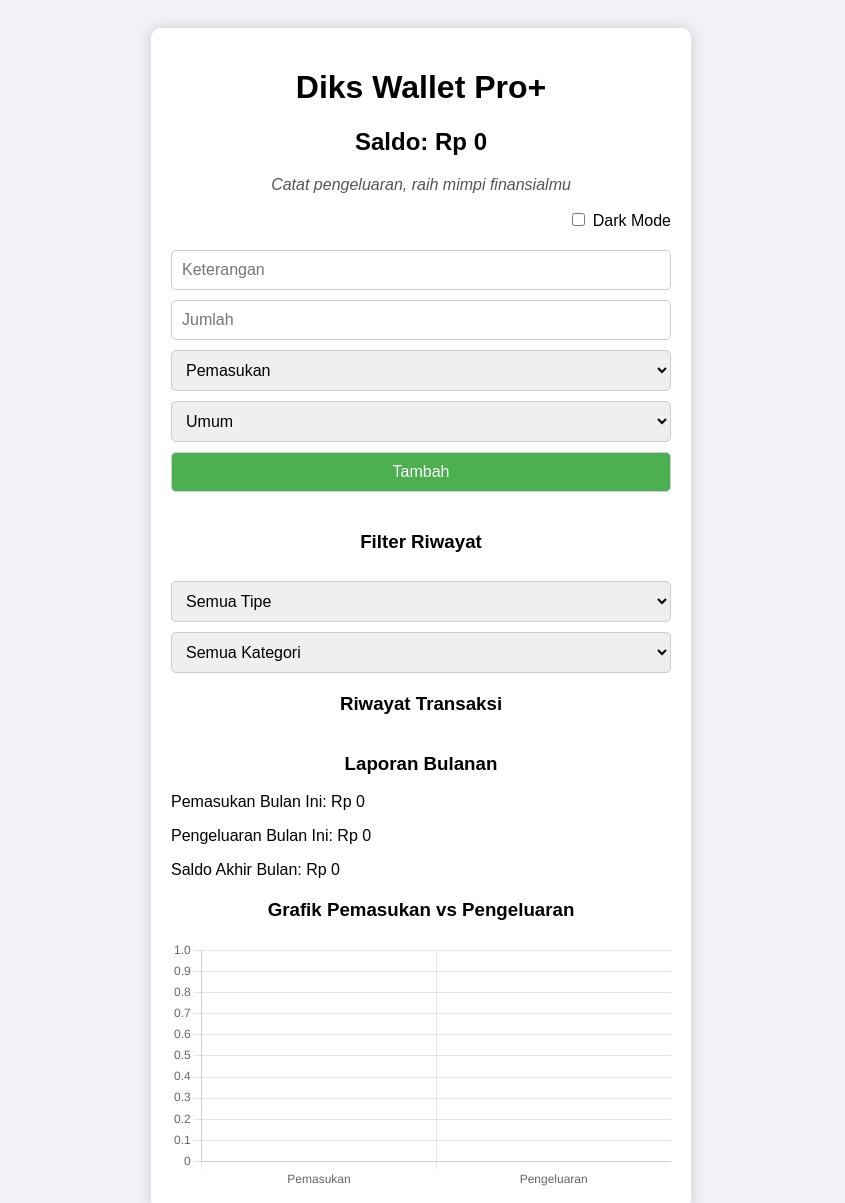
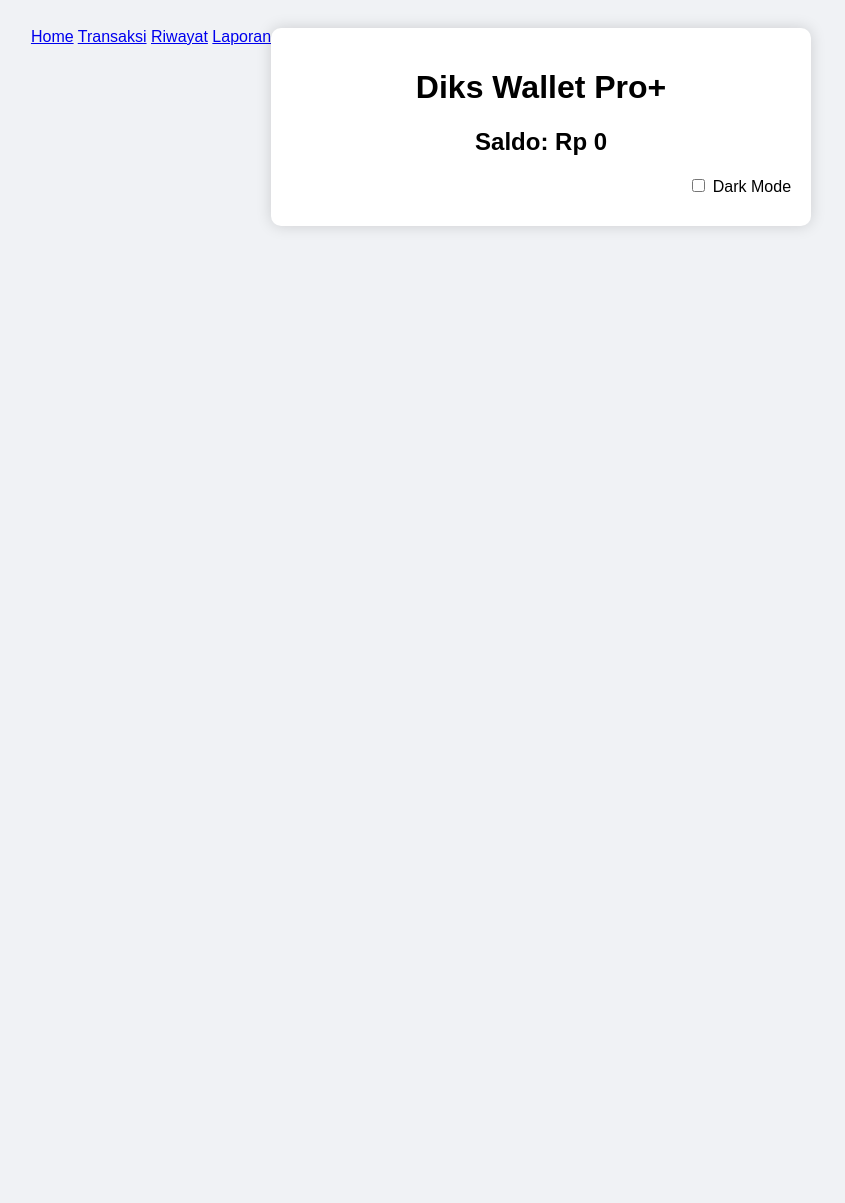
Before and after one commit to muhammadsidik09/Diks-wallet-pro, a plain HTML site: page index.html in a window 1280 px wide. Shown: the top 1203 px of the page, without its empty margins (219-1064 px from the left). After the commit the page ends 800 px from the top, so only its background shows below. Drawn offline with nearby package versions, Linux system fonts and the light colour scheme.

Commit message:
Update index.html

```diff
--- a/index.html
+++ b/index.html
@@ -3,77 +3,28 @@
 <head>
 <meta charset="UTF-8">
 <meta name="viewport" content="width=device-width, initial-scale=1.0">
-    <title>Diks Wallet Pro+</title>
+<title>Home - Diks Wallet Pro+</title>
 <link rel="stylesheet" href="style.css">
 <link rel="icon" href="favicon.png" type="image/png">
-    <script src="https://cdn.jsdelivr.net/npm/chart.js"></script>
 </head>
 <body>
+<nav class="menu">
+    <a href="index.html">Home</a>
+    <a href="transaksi.html">Transaksi</a>
+    <a href="riwayat.html">Riwayat</a>
+    <a href="laporan.html">Laporan</a>
+</nav>
+
 <div class="container">
     <h1>Diks Wallet Pro+</h1>
 
     <div class="balance">
         <h2>Saldo: Rp <span id="saldo">0</span></h2>
-            <div class="quote">
-                <p id="motivasi"></p>
-            </div>
+        <div class="quote"><p id="motivasi"></p></div>
     </div>
 
     <div class="theme-toggle">
-            <label>
-                <input type="checkbox" id="toggleTheme"> Dark Mode
-            </label>
-        </div>
-
-        <div class="form">
-            <input type="text" id="keterangan" placeholder="Keterangan">
-            <input type="number" id="jumlah" placeholder="Jumlah">
-            <select id="tipe">
-                <option value="pemasukan">Pemasukan</option>
-                <option value="pengeluaran">Pengeluaran</option>
-            </select>
-            <select id="kategori">
-                <option value="Umum">Umum</option>
-                <option value="Makan">Makan</option>
-                <option value="Transport">Transport</option>
-                <option value="Belanja">Belanja</option>
-                <option value="Gaji">Gaji</option>
-            </select>
-            <button onclick="tambahTransaksi()">Tambah</button>
-        </div>
-
-        <div class="filter">
-            <h3>Filter Riwayat</h3>
-            <select id="filterTipe" onchange="tampilkanRiwayat()">
-                <option value="all">Semua Tipe</option>
-                <option value="pemasukan">Pemasukan</option>
-                <option value="pengeluaran">Pengeluaran</option>
-            </select>
-            <select id="filterKategori" onchange="tampilkanRiwayat()">
-                <option value="all">Semua Kategori</option>
-                <option value="Umum">Umum</option>
-                <option value="Makan">Makan</option>
-                <option value="Transport">Transport</option>
-                <option value="Belanja">Belanja</option>
-                <option value="Gaji">Gaji</option>
-            </select>
-        </div>
-
-        <div class="history">
-            <h3>Riwayat Transaksi</h3>
-            <ul id="riwayat"></ul>
-        </div>
-
-        <div class="report">
-            <h3>Laporan Bulanan</h3>
-            <p>Pemasukan Bulan Ini: Rp <span id="lapPemasukan">0</span></p>
-            <p>Pengeluaran Bulan Ini: Rp <span id="lapPengeluaran">0</span></p>
-            <p>Saldo Akhir Bulan: Rp <span id="lapSaldo">0</span></p>
-        </div>
-
-        <div class="chart-container">
-            <h3>Grafik Pemasukan vs Pengeluaran</h3>
-            <canvas id="grafik"></canvas>
+        <label><input type="checkbox" id="toggleTheme"> Dark Mode</label>
     </div>
 </div>
 
```
Lines whose indentation alone changed are shown as unchanged.
